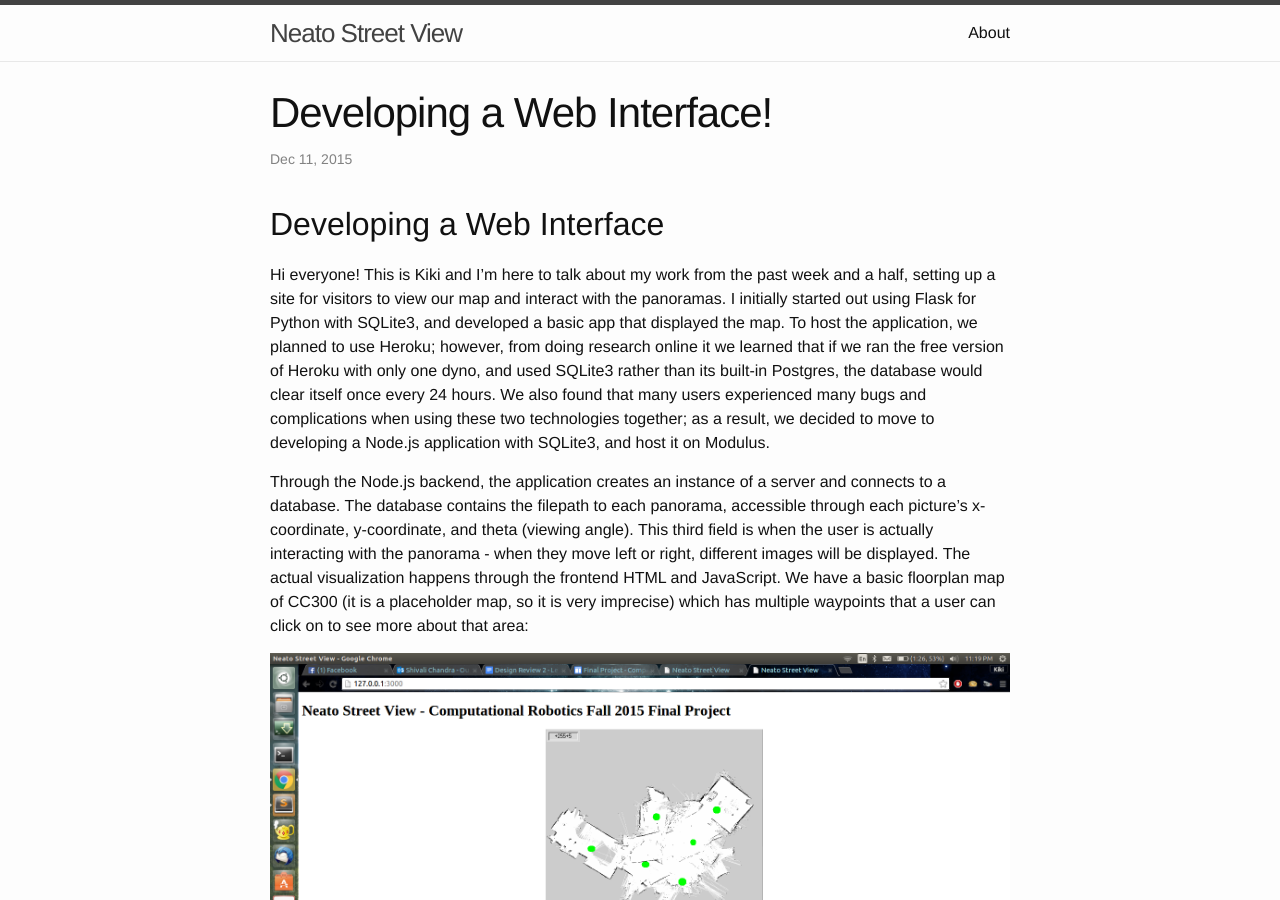
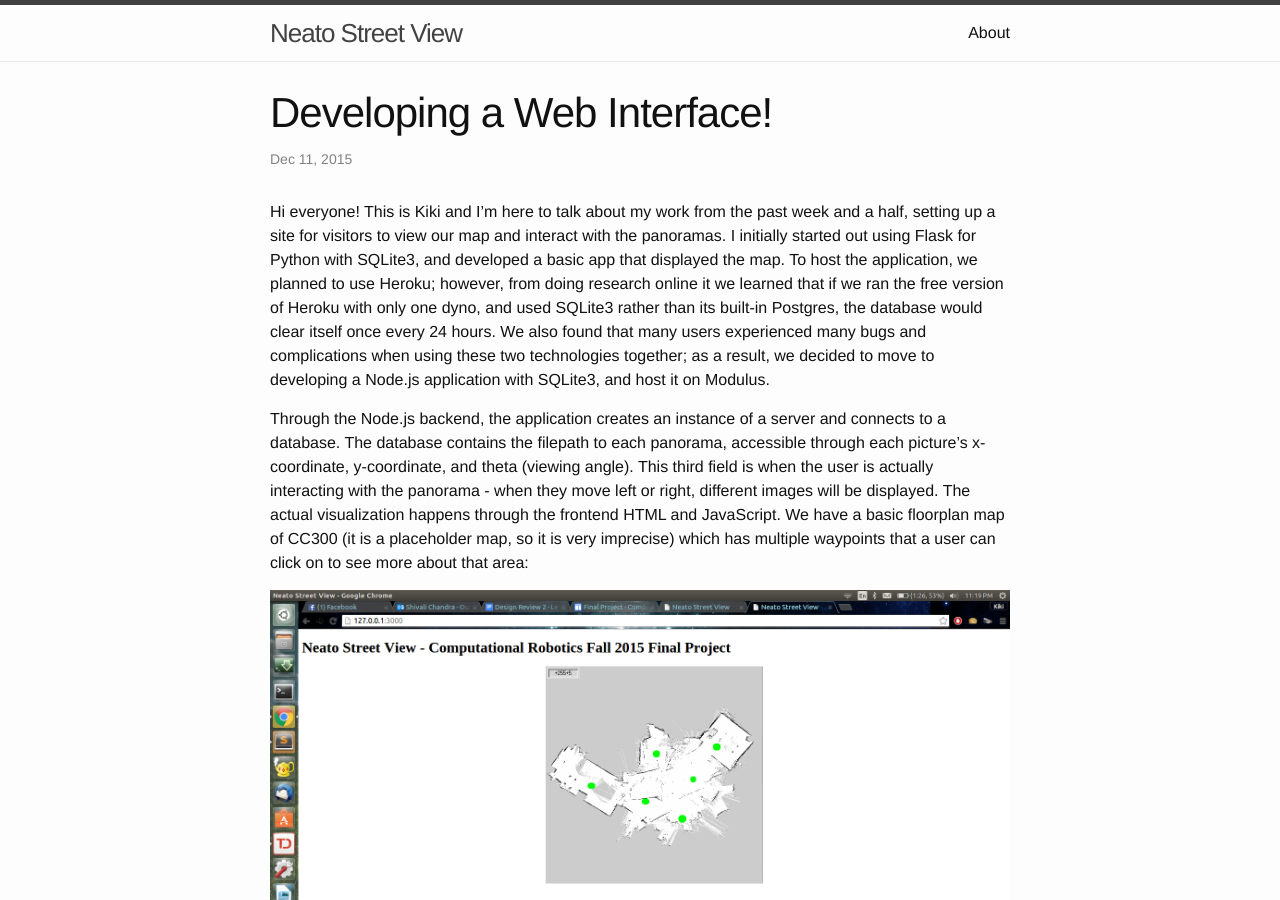
Before and after one commit to skchandra/neato_street_view, a Jekyll site: the page built from _posts/2015-12-11-designing-web-interface.markdown, in a window 1280 px wide and 900 px high. Built offline with Jekyll 4.4.1, drawn with Linux system fonts in a browser that asks for light colours.

Commit message:
Removed repeat title

```diff
--- a/_posts/2015-12-11-designing-web-interface.markdown
+++ b/_posts/2015-12-11-designing-web-interface.markdown
@@ -4,8 +4,6 @@ title:  Developing a Web Interface!
 date:   2015-12-11 17:30:25
 categories: blog
 ---
-
-##Developing a Web Interface
 
 Hi everyone! This is Kiki and I’m here to talk about my work from the past week and a half, setting up a site for visitors to view our map and interact with the panoramas. I initially started out using Flask for Python with SQLite3, and developed a basic app that displayed the map. To host the application, we planned to use Heroku; however, from doing research online it we learned that if we ran the free version of Heroku with only one dyno, and used SQLite3 rather than its built-in Postgres, the database would clear itself once every 24 hours. We also found that many users experienced many bugs and complications when using these two technologies together; as a result, we decided to move to developing a Node.js application with SQLite3, and host it on Modulus.
 
```
